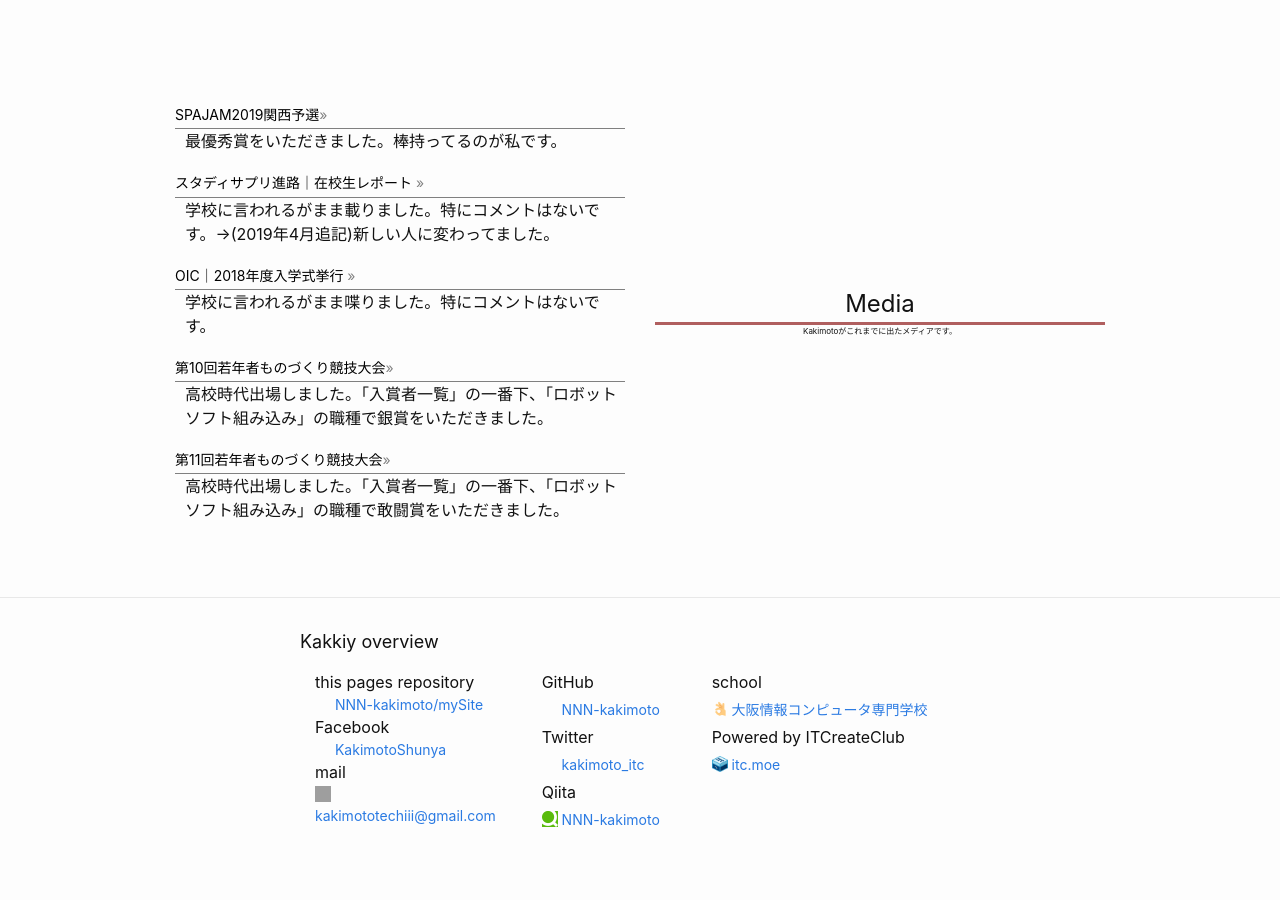
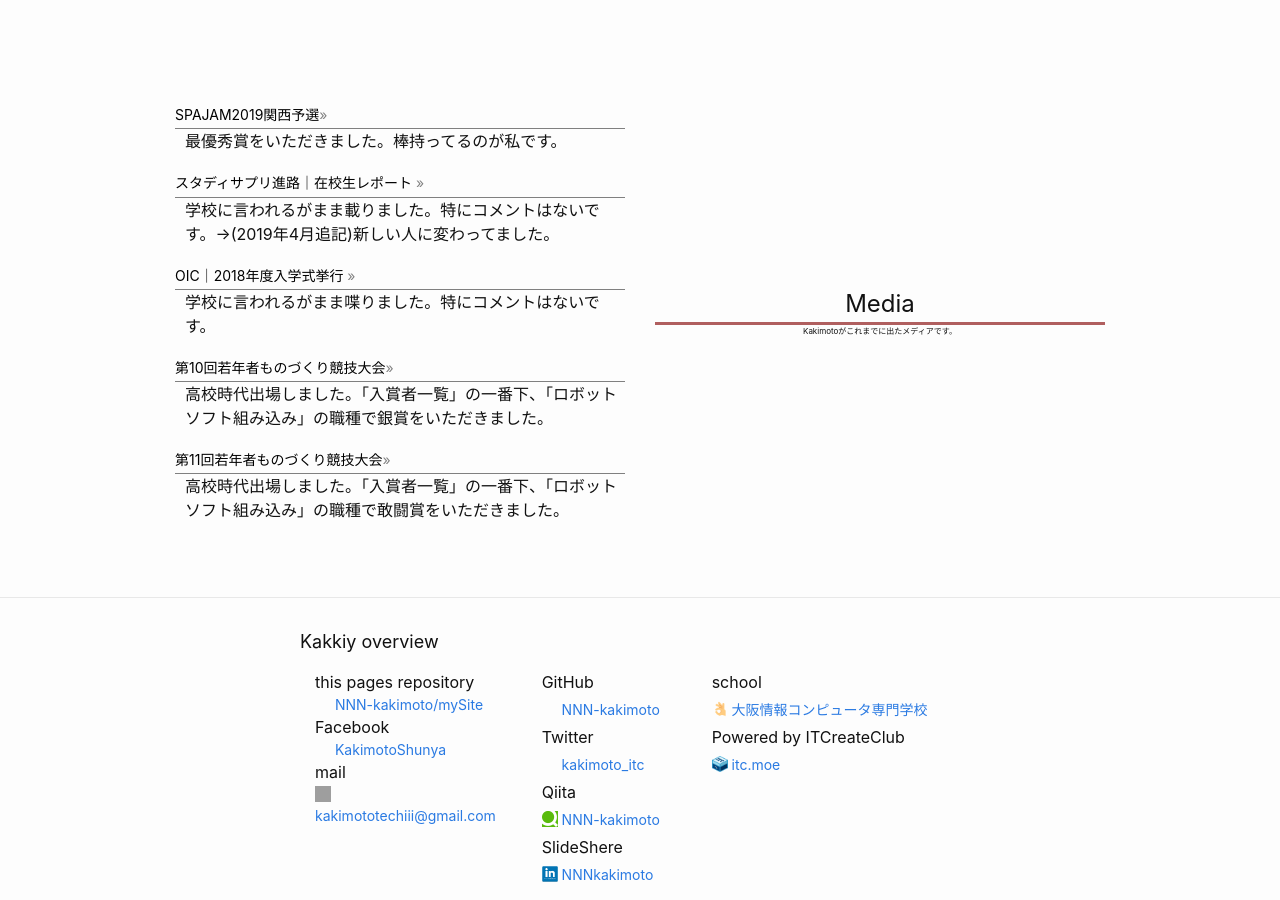
Before and after one commit to NNN-kakimoto/mySite, a Jekyll site: the page built from index.md, in a window 1280 px wide and 900 px high, scrolled down 4678 px. Built offline with Jekyll 4.4.1, drawn with Linux system fonts in a browser that asks for light colours; before the commit the page ends 5523 px from its top, so only the background shows below that; grey boxes are pictures that could not be loaded.

Commit message:
add slideshare link

```diff
--- a/_config.yml
+++ b/_config.yml
@@ -25,6 +25,7 @@ twitter_username: kakimoto_itc
 github_username:  NNN-kakimoto
 qiita_username: NNN-kakimoto
 facebook_username: KakimotoShunya
+slideshare_username: NNNkakimoto
 
 
 # Build settings
--- a/_includes/footer.html
+++ b/_includes/footer.html
@@ -59,6 +59,13 @@
 									<span class="username">{{ site.qiita_username }}</span>
 								</a>
 							</li>
+							<li>SlideShere</li>
+							<li class="footer-li">
+								<a href="https://www.slideshare.net/{{ site.slideshare_username }}" target="_blank">
+									<img src="{{ site.baseurl}}/images/slideshare-icon.png" alt="slideshare_icon" class="icon_image">
+									<span class="username">{{ site.slideshare_username }}</span>
+								</a>
+							</li>
 						</ul>
 					</div>
 
```
Also changed, not shown: images/slideshare-icon.png (added).
